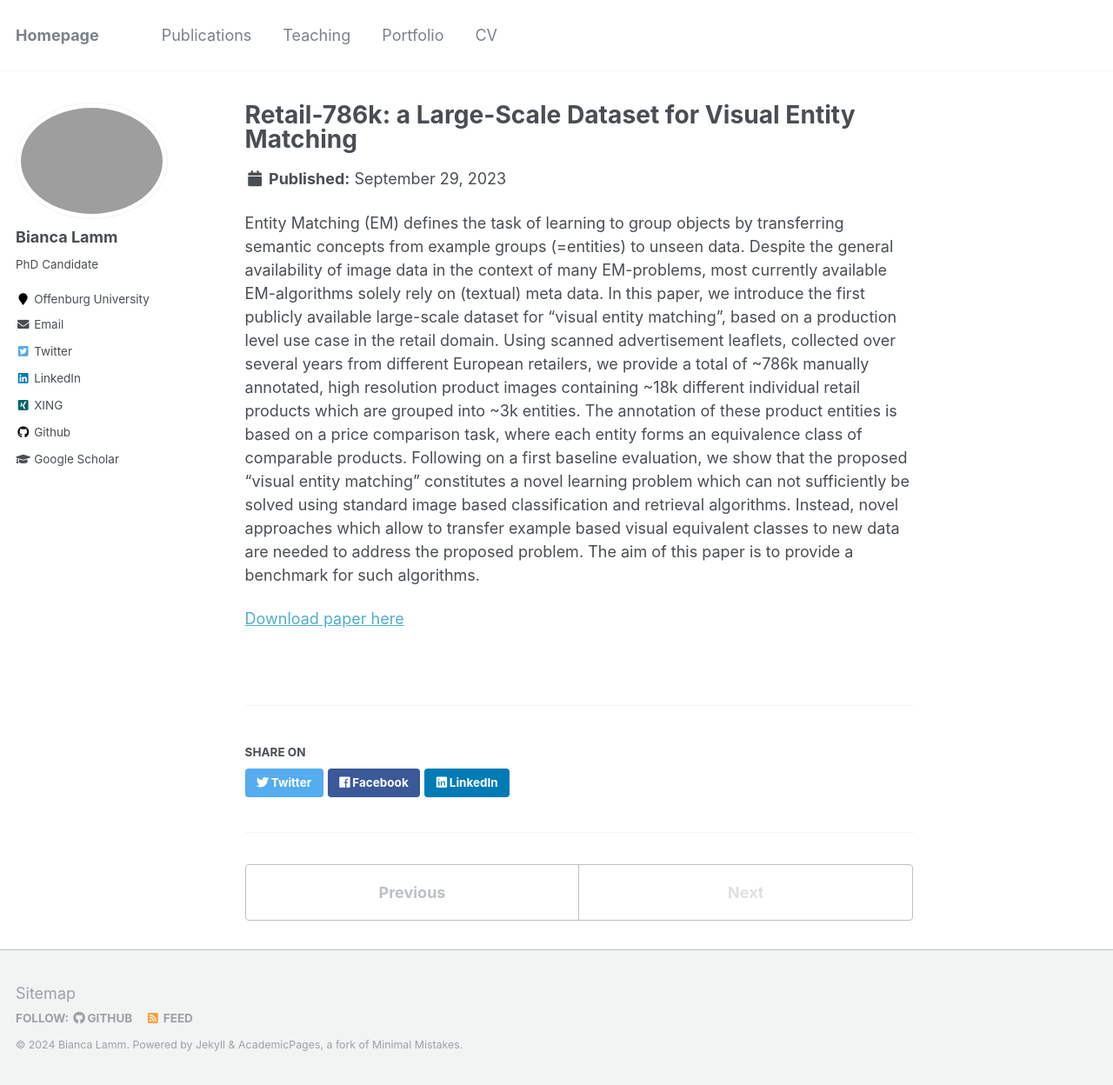
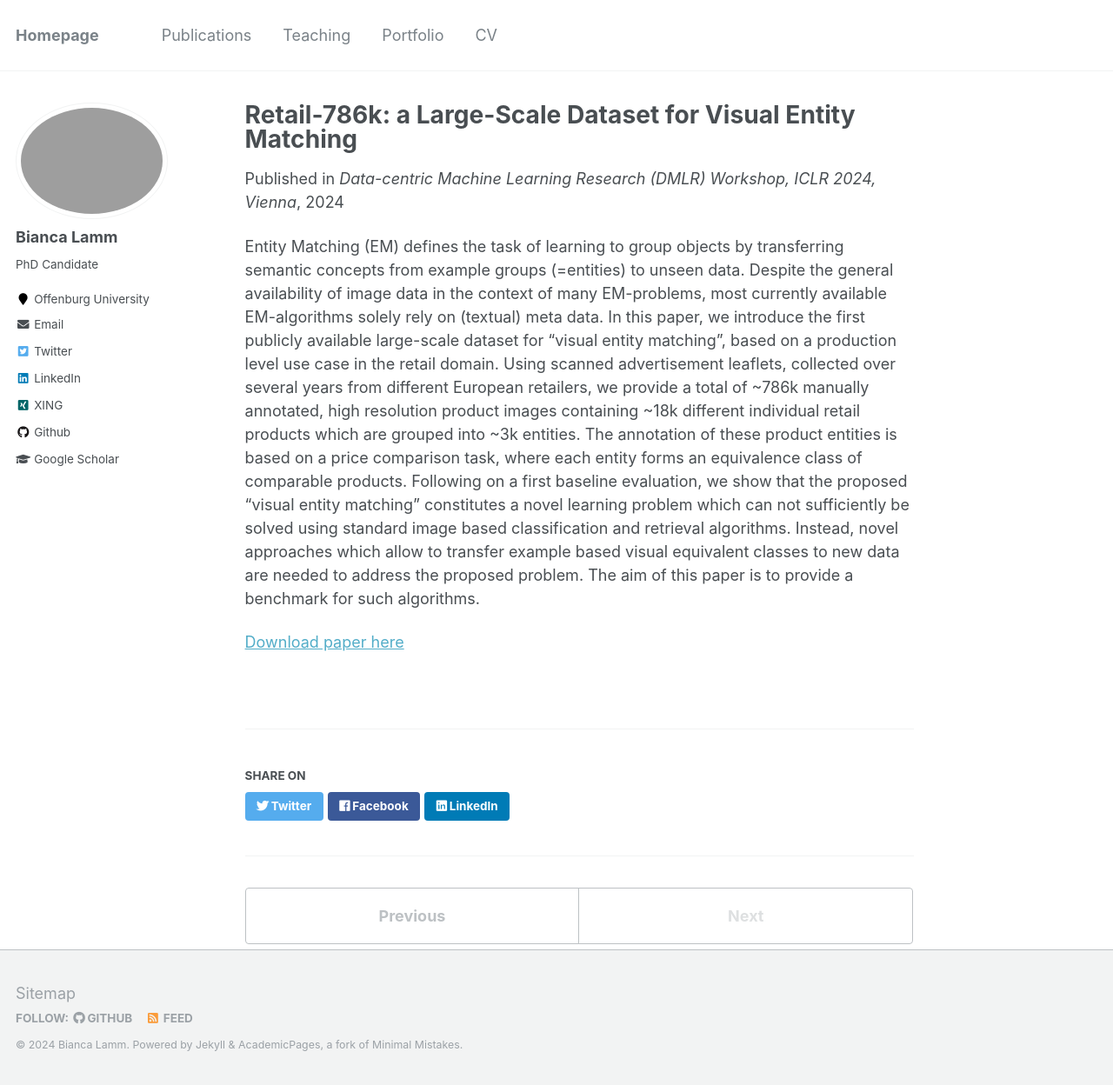
Before and after one commit to biancalamm/biancalamm.github.io, a Jekyll site: the page built from _publications/DMLR_Workshop_at_ICLR.md, in a window 1280 px wide and 1248 px high. Shown: the whole window at 87% size. Built offline with Jekyll 4.4.1, drawn with Linux system fonts in a browser that asks for light colours.

Commit message:
update publication DMLR workshop at ICLR 2024

```diff
--- a/_publications/arXiv_Dataset.md
+++ b/_publications/DMLR_Workshop_at_ICLR.md
@@ -3,7 +3,8 @@ title: "Retail-786k: a Large-Scale Dataset for Visual Entity Matching"
 collection: publications
 permalink: /publication/arXiv_2023
 excerpt: 'We introduce the first publicly available large-scale dataset for “visual entity matching”, based on a production level use case in the retail domain. Using scanned advertisement leaflets, collected over several years from different European retailers, we provide a total of ~786k manually annotated, high resolution product images containing ~18k different individual retail products which are grouped into ~3k entities.'
-date: 2023-09-29
+date: 2024-05-11
+venue: Data-centric Machine Learning Research (DMLR) Workshop, ICLR 2024, Vienna
 paperurl: 'https://arxiv.org/pdf/2309.17164.pdf'
 ---
 Entity Matching (EM) defines the task of learning to group objects by transferring semantic concepts from example groups (=entities) to unseen data. Despite the general availability of image data in the context of many EM-problems, most currently available EM-algorithms solely rely on (textual) meta data. In this paper, we introduce the first publicly available large-scale dataset for "visual entity matching", based on a production level use case in the retail domain. Using scanned advertisement leaflets, collected over several years from different European retailers, we provide a total of ~786k manually annotated, high resolution product images containing ~18k different individual retail products which are grouped into ~3k entities. The annotation of these product entities is based on a price comparison task, where each entity forms an equivalence class of comparable products. Following on a first baseline evaluation, we show that the proposed "visual entity matching" constitutes a novel learning problem which can not sufficiently be solved using standard image based classification and retrieval algorithms. Instead, novel approaches which allow to transfer example based visual equivalent classes to new data are needed to address the proposed problem. The aim of this paper is to provide a benchmark for such algorithms.
```
